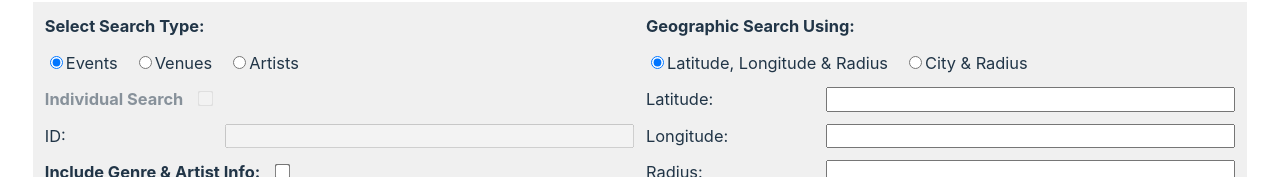
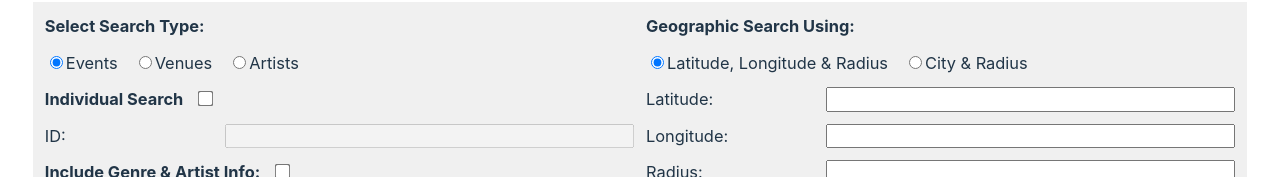
Before and after one commit to Lee-XR/api-data-source-project, a React (Vite) app: page / in a window 1280 px wide. Shown: the part 268-445 px from the top of the page. Built offline with nearby package versions, Linux system fonts and the light colour scheme; no server answers.

Commit message:
Set canIndivSearch default true

```diff
--- a/src/components/Skiddle.jsx
+++ b/src/components/Skiddle.jsx
@@ -14,7 +14,7 @@ export function Skiddle(props) {
 	const [params, setParams] = useState({});
 
 	const [searchType, setSearchType] = useState('events');
-	const [canIndivSearch, setCanIndivSearch] = useState(false);
+	const [canIndivSearch, setCanIndivSearch] = useState(true);
 	const [isIndivSearch, setIsIndivSearch] = useState(false);
 	const [indivId, setIndivId] = useState('');
 	const [includeDescription, setIncludeDescription] = useState(false);
```
